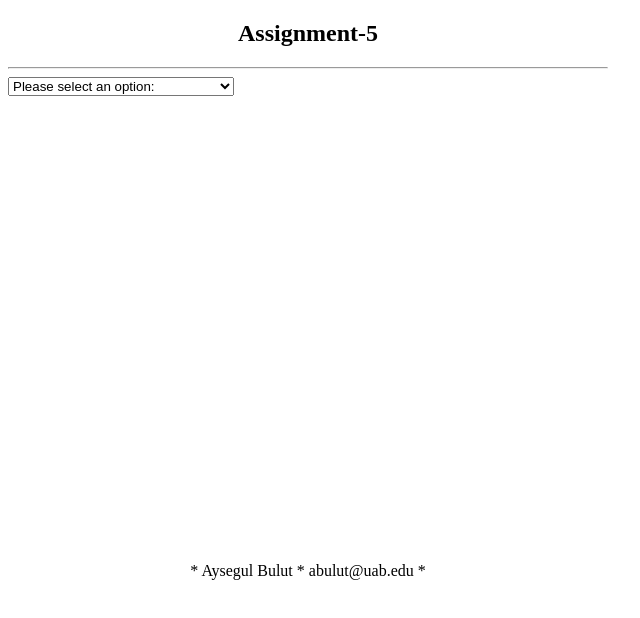
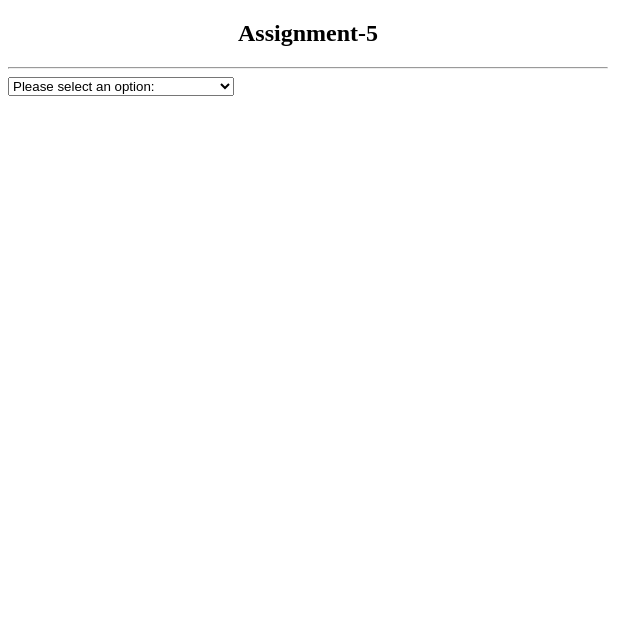
Before and after one commit to aishab/Assignment-5, a plain HTML site: page index.html in a window 1280 px wide. Shown: the whole page, without its empty margins (0-640 px from the left). Drawn offline with Linux system fonts and the light colour scheme.

Commit message:
Footer removed

```diff
--- a/index.html
+++ b/index.html
@@ -48,7 +48,5 @@
     <label id="display"></label>
  </section>
 
- <footer class="foot"><p>&#42; Aysegul Bulut &#42; abulut@uab.edu &#42;</p></footer>
-
 </body>
 </html>
```
